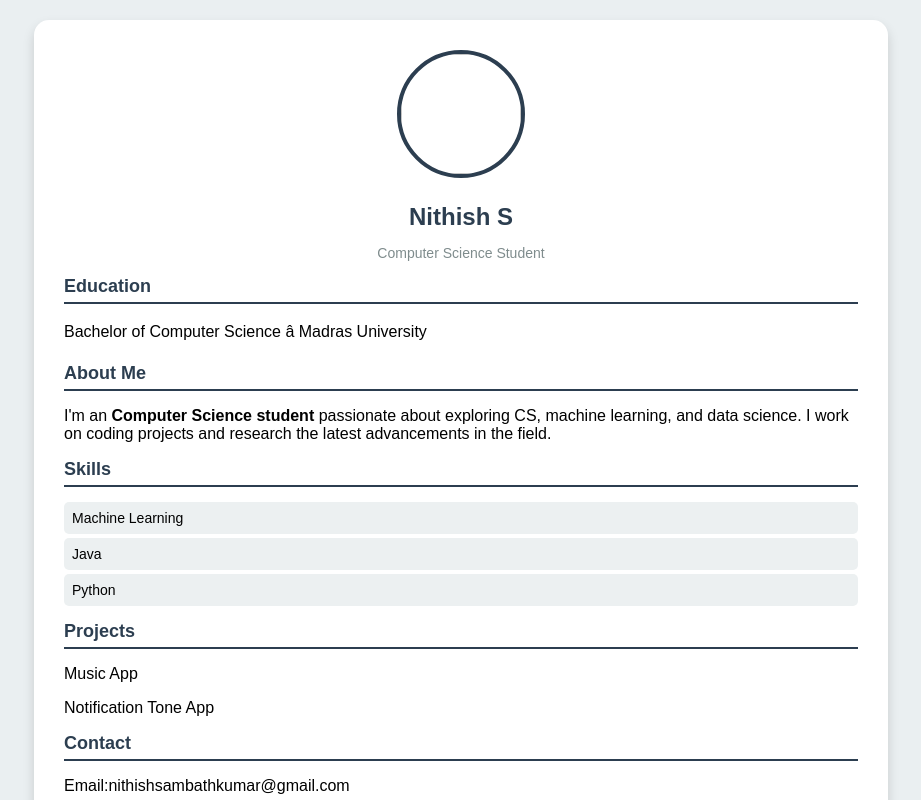
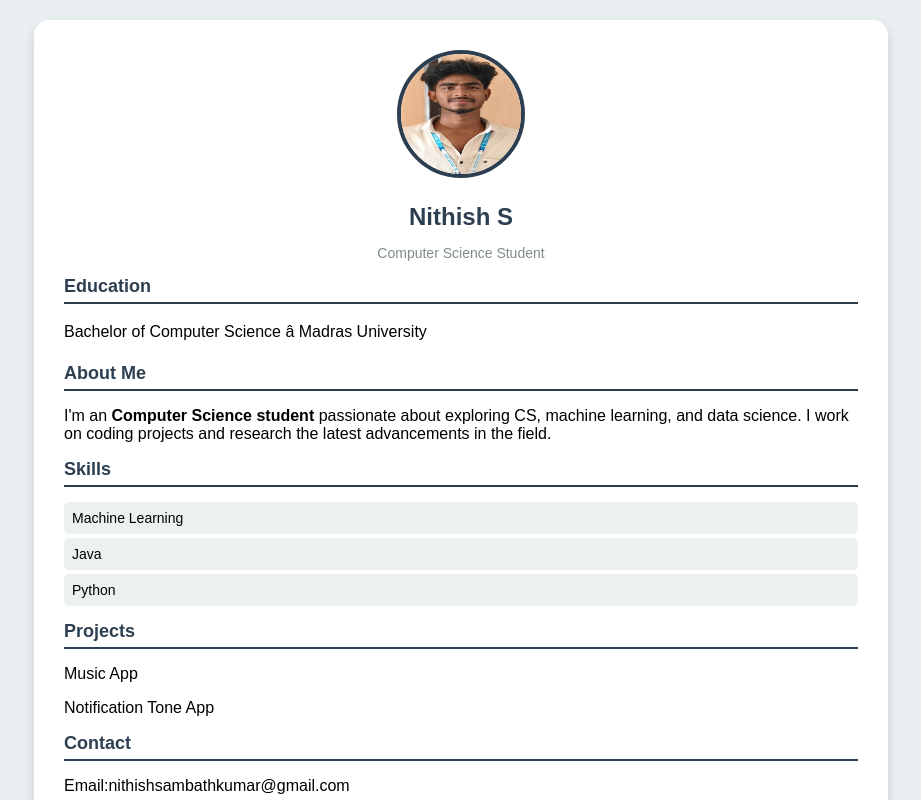
Before and after one commit to Nithish-529/Nithish123, a plain HTML site: page index.html in a window 1280 px wide. Shown: the top 800 px of the page, without its empty margins (179-1100 px from the left). Drawn offline with nearby package versions, Linux system fonts and the light colour scheme.

Commit message:
Update index.html

```diff
--- a/index.html
+++ b/index.html
@@ -108,7 +108,7 @@
 <body>
     <div class="resume">
         <div class="header">
-            <img src=Internal storage/Android/media/com.whatsapp/WhatsApp/Media/WhatsApp Profile Photos/+91 86102 50065 20250321_111219.jpg">
+            <img src="nithish.jpg">
             <h1>Nithish S</h1>
             <p>Computer Science Student</p>
         </div>
```
